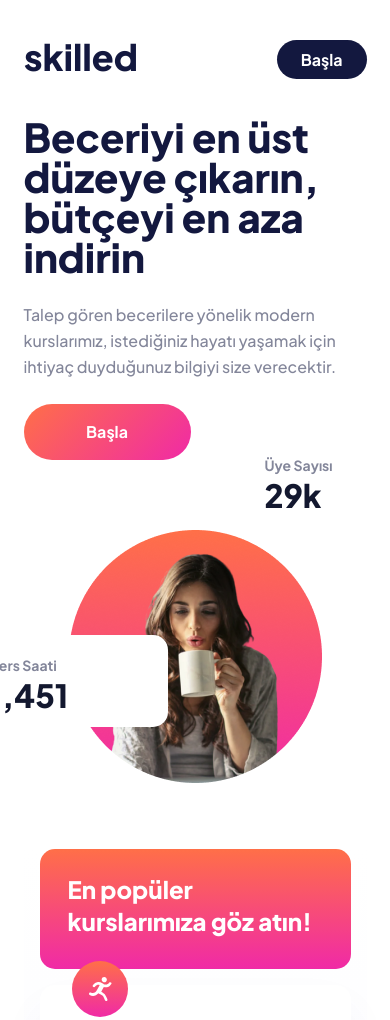
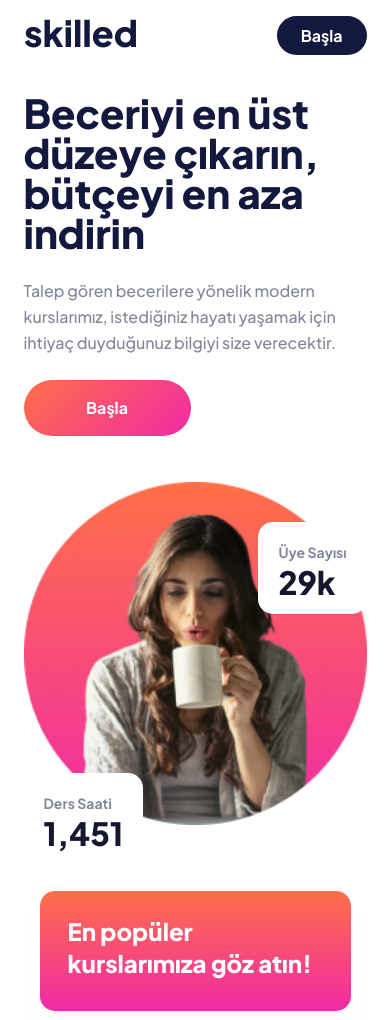
Before and after one commit to Gunefshn/Skilled-e-Learning-Landing-Page, a plain HTML site: page index.html in a window 390 px wide. Shown: the top 1020 px of the page. Drawn offline with Linux system fonts and the light colour scheme.

Commit message:
Bugs Fixed

```diff
--- a/assets/css/learninlandingpage.css
+++ b/assets/css/learninlandingpage.css
@@ -316,6 +316,7 @@ body {
 
   .header {
     margin-bottom: 38px;
+    padding-top: 0;
   }
 
   .tablet-img {
@@ -324,6 +325,9 @@ body {
 
   .mobile-img {
     display: block;
+    width: 100%;
+    height: auto;
+    position: relative;
   }
 
   .hero {
@@ -331,37 +335,62 @@ body {
     margin-bottom: 66px;
   }
 
-  .hero-img {
-    margin: auto;
+  .hero-text {
+    max-width: 100%;
+    margin-bottom: 46px;
+  }
+
+  .hero-text h1 {
+    font-size: 40px;
+  }
+
+  .hero-text p {
+    font-size: 16px;
+    line-height: 26px;
   }
 
   .hero-text a {
-    margin-bottom: 70px;
+    margin-bottom: 0;
+  }
+
+  .hero-img {
+    position: relative;
+    width: 100%;
+    margin: 0;
   }
 
   .course-hours {
-    top: 635px;
-    right: 215px;
+    width: auto;
+    top: auto;
+    right: auto;
+    bottom: -40px;
+    left: 0;
   }
 
   .members {
-    top: 435px;
-    right: 30px;
+    width: auto;
+    top: 40px;
+    right: 0;
+    left: auto;
   }
+
   .courses-section {
     padding: 0 16px 80px 16px;
     margin: auto;
     display: flex;
     flex-direction: column;
-    gap: 16px;
+    gap: 40px;
   }
+
   .hero-card {
     padding: 24px 29px 32px 28px;
   }
+
   .course-card {
     padding: 56px 29px 32px 28px;
-    margin-bottom: 16px;
+    margin-bottom: 0;
   }
+
   .footer {
     padding: 36px 16px;
   }
```
